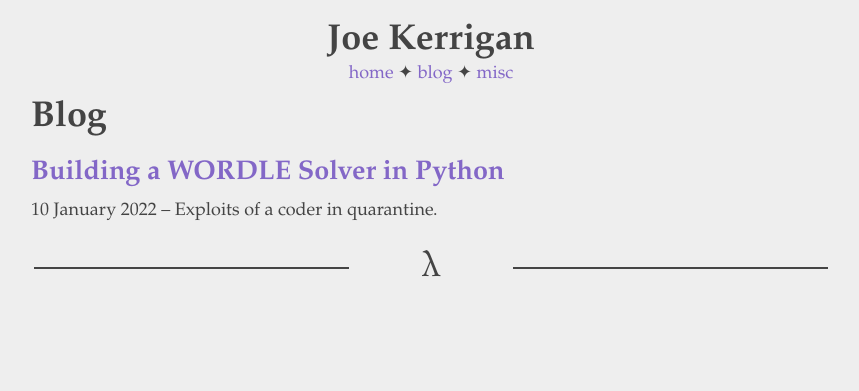
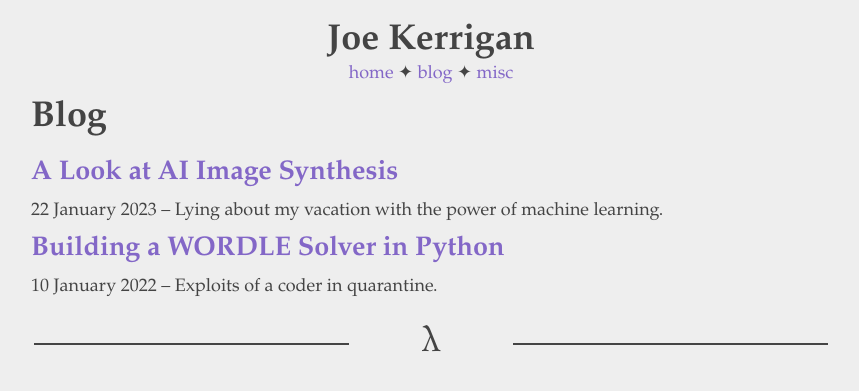
Before and after one commit to joek13/joek13.github.io, a Jekyll site: the page built from blog/index.html, in a window 1280 px wide. Shown: the top 391 px of the page, without its empty margins (209-1068 px from the left). Built offline with Jekyll 4.4.1, drawn with Linux system fonts in a browser that asks for light colours; part of the change alters nothing that is shown.

Commit message:
Add AI image synthesis blogpost

```diff
--- /dev/null
+++ b/_posts/2023-01-22-ai-image-synthesis.md
@@ -0,0 +1,252 @@
+---
+layout: post
+title: A Look at AI Image Synthesis
+description: Lying about my vacation with the power of machine learning.
+permalink: /blog/ai-image-synthesis
+---
+I recently returned home from travelling with friends to Ecuador, the Galapagos, and Costa Rica.
+Naturally, I filled my phone’s camera roll with many snapshots of the destinations’ scenic vistas and exotic wildlife. I couldn’t wait to amaze my leagues of content-starved Instagram followers with stunning travel photography.
+
+<figure>
+<img alt="Picture of Playa Biesanz (Biesanz Beach) in Manuel Antonio, Costa Rica" src="/img/manuel_antonio.jpeg" width="800" />
+<figcaption>An (undoctored) picture of Playa Biesanz in Manuel Antonio, Costa Rica.</figcaption>
+</figure>
+
+But my followers—loyal and numerous as they are—are not an easily-pleased bunch.
+With an entire Internet’s worth of content at their fingertips, my photos would have to *earn* their attention.
+Amateurish landscape photography just wouldn't cut it.
+
+Fortunately for me, today there exist *AI image synthesis* tools like [OpenAI's DALL-E](https://openai.com/blog/dall-e/).
+I upload my photo to their [online tool](https://labs.openai.com) and ask the model to add a "realistic looking sea monster" as well as "an alien UFO."
+In just a few keystrokes, even a fool like me can take an ordinary photo and imbue it with otherworldly excitement:
+
+<figure>
+<img alt="left: a sea lion sleeping on the beach at sunset; right: the same image with UFOs in the sky and a sea monster in the water" src="/img/sealion_dalle.jpeg" width="800" />
+<figcaption>
+    Left: an unedited photo of a sea lion on Santa Cruz Island, Galapagos. <br/>
+    Right: UFOs and sea monster inpainted using DALL-E.
+</figcaption>
+</figure>
+
+Despite my (admittedly) frivolous use case, image synthesis utilities like DALL-E have real disruptive potential.
+To an optimist, they are powerful tools that promise to enhance human creativity and drastically reduce the labor that goes into creating artwork.
+There are already [sizable Internet communities](#appendix-a-the-ai-art-scene) devoted to the creation of AI-generated art.
+
+On the other hand, there are legitimate concerns about these tools' potential for abuse and questions about the legal ownership of their outputs.
+Fundamental questions are unanswered, and they will only become more important as AI art grows in popularity.
+
+In this blog post, we'll take a first look at the rapidly developing world of AI image synthesis.
+We'll explore how generative AI works, and we'll discuss what's promising—and what's problematic—as new and better tools continue to be developed and released to the public.
+
+## How does it work?
+
+<figure>
+<img alt="A diagram. On the left, a textbox reading 'watercolor painting of the rotunda at the university of virginia. high quality artistic watercolor'. An arrow points rightward from the textbox to a watercolor painting of the rotunda." src="/img/text2img.png" width="800" />
+<figcaption>
+    Illustration of the text to image task.<br/>
+    Left: the prompt. Right: output of a Stable Diffusion model.
+</figcaption>
+</figure>
+
+Most image synthesis models are designed to perform the **text to image** task:
+given a text prompt written in natural language, generate a matching image.
+
+All image synthesis models are developed by training deep neural networks on large, labelled datasets.
+Researchers gather billions[^1] of images together with natural language captions.
+At train time, an optimizing algorithm asks the model to generate an image for each caption and pushes it towards outputs that are similar to the corresponding training image.
+
+[^1]: [Stable Diffusion](https://huggingface.co/CompVis/stable-diffusion-v1-1) was trained on [laion2B-EN](https://huggingface.co/datasets/laion/laion2B-en), a dataset consisting of over two billion labelled images.
+
+The specific mechanism to get from prompt to image varies from one model to another.
+OpenAI's DALL-E learns an internal, text-like *token* representation of images that their well-known sequence predictor [GPT-3](https://arxiv.org/abs/2005.14165) can understand. Given your prompt, GPT-3 predicts the matching image tokens much like your smartphone's predictive text, and DALL-E converts them to an image.
+
+GPT-3 is proprietary and training an alternative is prohibitively expensive for most organizations[^2].
+Following DALL-E's release, early open-source techniques like [@advadnoun's The Big Sleep](https://twitter.com/advadnoun/status/1351038053033406468?s=20&t=171dpQW3z_xtH-8jL8tz5A) sidestepped this by combining publicly available pre-trained models.
+Fully trained image generation networks like [BigGAN](https://arxiv.org/abs/1809.11096) were available, but they weren't designed to understand natural language prompts.
+On the other hand, [OpenAI's publicly available CLIP](https://openai.com/blog/clip/)—a model that predicts image captions—understands the relationship between images and language but only generates text.
+The Big Sleep marries the two: it uses feedback from CLIP to steer BigGAN towards generating images that match closely with the prompt.
+
+[^2]: In [their paper](https://arxiv.org/pdf/2005.14165.pdf), Brown et al. note that their largest model required 3,640 petaflop/s-days to train, or 3,640 days of continuous work for a single computer performing $$10^{15}$$ floating point operations per second.
+
+
+<figure>
+<img alt="left: a picture of a volcano over a lake. right: ai-generated japanese ukiyo-e print of the image on the left." src="/img/arenal.jpeg" width="800" />
+<figcaption>
+    Left: Arenal Volcano in Costa Rica. <br/>
+    Right: Stable Diffusion rendering of the volcano in the ukiyo-e style.
+</figcaption>
+</figure>
+
+
+More recently, models like [Stability's Stable Diffusion](https://stability.ai/blog/stable-diffusion-public-release) (open source) and [OpenAI's DALL-E 2](https://openai.com/dall-e-2/) (proprietary) have combined elements of CLIP with iterative *diffusion models*, a new kind of neural network that begins with a random image and gradually refines it to fit the prompt.
+
+<figure>
+<img alt="A diagram. On the left, a picture of purple flowers. An arrow pointing rightward towards an AI rendering of the flowers in an impressionist style. Below the arrow, a text box reading 'illustration of purple flowers in the style of claude monet, impressionist painting.'" src="/img/img2img.png" width="800" />
+<figcaption>
+    Illustration of the image to image task.<br/>
+    Left: the source image, flowers near Arenal Volcano in Costa Rica.<br/>
+    Right: output of a Stable Diffusion model.
+</figcaption>
+</figure>
+
+We can also repurpose these models to modify existing images rather than generate new ones outright.
+**Image to image** models accept both a source image and text prompt as input.
+Rather than generate an entirely new image to match the prompt, they merely transform the source image to match.
+Diffusion models, for instance, can be [easily adapted](https://mccormickml.com/2022/12/06/how-img2img-works/) by using the source image (instead of random noise) as a starting point for refinement towards the prompt.
+
+## Impressions and the good
+
+Creating images with the help of an AI feels simultaneously empowering and unusual.
+
+I am not a gifted visual artist. With some patience and careful prompt engineering, Stable Diffusion can execute on a concept much better than I could alone:
+
+<figure>
+<img alt="left: a poorly-down pixel art rendering of a tortoise. right: a much more appealing ai-generated sketch of a tortoise" src="/img/badart.png" width="800" />
+<figcaption>
+    Man vs. machine. Can you guess which image I created without help? <br/>
+    Source image: a Galapagos tortoise (not pictured).
+</figcaption>
+</figure>
+
+In this sense, generative AI unlocks a new kind of expression that I wouldn't otherwise have access to.
+It can have a similar effect on visual artists who *are* capable of realizing their visual concepts using existing tools;
+creating art can take hours or days. Stable Diffusion runs in under five minutes on my laptop.
+
+There's also a sense in which working with these tools feels strangely *collaborative*.
+I provide a source image and, with the prompt, suggest a general direction to take;
+however, specific artistic details of the final result are left up to the model.
+Its outputs can vary substantially even for almost identical prompts.
+
+<figure>
+<img alt="left: picture of a gothic cathedral; right: 5 ai-generated variations on that image in colorful illustrated style" src="/img/cathedral.png" width="800" />
+<figcaption>
+    Left: Basilica of the National Vow in Quito, Ecuador. <br/>
+    Right: Stable Diffusion-generated variations on the image attempting to mimic the style of Studio Ghibli.
+</figcaption>
+</figure>
+
+In practice this means the workflow for generating AI art is highly iterative.
+You write a prompt and see what the model generates.
+If you dislike something about the final product, you try to slightly tweak your prompt to correct it.
+Like collaborating with a human artist, you start by trading ideas and exchanging feedback.
+After several rounds of trial and error, you hope to converge some kind of shared vision.
+
+OpenAI's online interface calls DALL-E "your creative copilot," and I think that's a fair characterization.
+AI art is surprising and interesting and highly variable in quality. I rarely get exactly what I'm looking for on the first or even fifth try.
+Behind every successful AI art piece, I suspect, is a surprising amount of *human* creative oversight.
+
+It seems to me that these models are most useful as just one part of a larger, human creative process.
+They can function as dynamic, adaptive sources of inspiration and as effective tools for visual conceptualization.
+
+## Questions unanswered and other concerns
+
+The advent of generative AI raises important questions that remain essentially unaddressed.
+It's new technology, and we still don't understand all of the failure modes or potential for abuse.
+Here, I reflect on a few of the important problems that have been identified[^3].
+
+[^3]: For a more comprehensive review of some of the anticipated risks of image synthesis models, see OpenAI's [review](https://github.com/openai/dalle-2-preview/blob/main/system-card.md) of the risks identified for DALL-E 2.
+
+### Misinformation and deepfakes
+A [**deepfake**](https://en.wikipedia.org/wiki/Deepfake) is a kind of fake, AI-generated media artifact that depicts someone (like a [politician](https://www.youtube.com/watch?v=cQ54GDm1eL0) or [celebrity](https://www.youtube.com/watch?v=oxXpB9pSETo)) doing or saying something that they didn't in reality.
+Deepfakes' rise in prominence is concerning, and it doesn't take much effort to imagine a more nefarious use of generative AI than adding monsters and aliens to your travel photography.
+
+Purpose-built deepfake models for [swapping faces](https://arxiv.org/abs/2005.05535) and [mimicking voices](https://valle-demo.github.io/) already exist,
+but there are legitimate concerns that tools like DALL-E could be used by those seeking to deceive others.
+A first unfortunate truth is that an increase in the quality of AI-generated images of almost any kind will make it easier for bad actors to create intentionally misleading images like this one:
+
+<figure>
+<img alt="Picture of me standing on a metal bridge suspended over the rainforest. An AI-generated bird is sitting on my head." src="/img/bird.png" width="500" />
+<figcaption>
+    Me standing on a hanging bridge near Arenal Volcano, Costa Rica. The bird on my head was inpainted using DALL-E.
+</figcaption>
+</figure>
+
+Companies like OpenAI take efforts to limit their products' usefulness in disinformation campaigns[^4].
+It's a noble effort, but the technology is out there, so sufficiently motivated (and well-funded) entities can always train their own synthesis models without guardrails. It's only getting easier to pump out fake content algorithmically.
+The second unfortunate truth is that our best response is probably to embrace a radical skepticism when consuming media, especially on the Internet.
+
+[^4]: DALL-E 2 is [deliberately configured](https://github.com/openai/dalle-2-preview/blob/main/system-card.md#dis--and-misinformation) to forget faces in its training data, but researchers note that this approach isn't bulletproof.
+
+### Harmful bias
+It is well established that many AI systems [appear to suffer](https://hbr.org/2019/10/what-do-we-do-about-the-biases-in-ai) from harmful bias in many of the same ways humans do. Image synthesis models are no exception.
+
+The models are trained to predict the most likely image for a prompt, so they are highly susceptible to biases that appear in the training data.
+To give a (hardly empirical) illustration, I asked Stable Diffusion to generate "a doctor writing on a clipboard" and "a smiling receptionist in a fancy office photo realistic:"
+
+<figure>
+<img alt="Left: a white male-presenting doctor writing on a clipboard; right: a white female-presenting receptionist smiling" src="/img/stereotypes.png" width="800" />
+<figcaption>
+    Illustration of possible bias in models like Stable Diffusion.
+</figcaption>
+</figure>
+
+The results would appear to affirm American race and gender stereotypes.
+The doctor looks like a white man, while the receptionist looks like a white woman.
+Presumably, white men (resp. women) are overrepresented among images of doctors (receptionists) in Stable Diffusion's training dataset.
+
+Correcting for this kind of learned dataset bias is particularly difficult since the entire purpose of a machine learning algorithm is to detect and exploit statistical regularities in its training dataset.
+To the model, the fact that the doctors it sees are often (but not always) white men is no different from the fact that doctors it sees are often (but not always) wearing lab coats—even though only the second association is meaningful[^5].
+
+[^5]: For a neat visual demonstration of a neural network learning an unintended association, see the dumbbell example in [this Google blog post](https://ai.googleblog.com/2015/06/inceptionism-going-deeper-into-neural.html).
+
+This example illustrates why a diverse training set can be so important.
+Neural networks will seize upon whatever patterns they can detect;
+by collecting a wide variety of examples (e.g. doctors of many races and all genders), we make sure the patterns that *do* exist are actually meaningful.
+
+### Intellectual property
+So you've used an AI to create an awesome piece of artwork.
+But how can you be sure the model hasn't inadvertently plagiarized one of its training examples?
+And who has legal ownership of the model's output?
+
+Image synthesis tools' training images are collected by scraping pages on the public Internet[^6] without regard for how they are licensed.
+If a model reproduced one of its training examples, a user could unknowingly plagiarize from the original artist.
+These concerns have already prompted conflict in other domains:
+for instance, a [class-action lawsuit](https://spectrum.ieee.org/ai-code-generation-ownership) alleges that GitHub Copilot, a code-generating AI with similar architecture to DALL-E, violates the licenses of the public code it was trained on.
+
+[^6]: For instance, Stable Diffusion's [LAION](https://laion.ai/blog/laion-5b/) is generated from the comprehensive [Common Crawl](https://commoncrawl.org/).
+
+Since July 2022, OpenAI has granted DALL-E users [full rights to commercialize its outputs](https://openai.com/blog/dall-e-now-available-in-beta/).
+Similarly, Stable Diffusion's [license](https://huggingface.co/spaces/CompVis/stable-diffusion-license) grants full rights over generations to its users.
+But even still, the US Copyright Office has ruled that AI-generated content lacks "human authorship" and cannot be protected by copyright law.
+
+Users of AI image synthesis tools should keep in mind that the relationship between a model's training inputs and output image are complicated and not always well-understood.
+Even if you *are* permitted to monetize the outputs of a model, keep in mind that the intellectual property implications are fraught with unanswered questions.
+
+## Conclusion
+We're at an exciting time for AI.
+It feels like we're seeing generative breakthroughs (most recently, [ChatGPT](https://openai.com/blog/chatgpt/)) almost every month, and there is no shortage of excited, clever people ready to explore what is possible with these new technologies.
+
+Image synthesis models have achieved impressive results at a rapid rate of development.
+For the particularly exploratory creative, I believe these tools have already shown their potential as part of the design process.
+But all users—and particularly those who seek to commercialize AI creations—should be wary of the risks, legal and otherwise.
+Like many other disruptive emerging technologies, AI image synthesis models can improve faster than the rest of us can reckon with the consequences.
+
+## Appendix A: The AI Art Scene
+
+Are you interested in seeing others' AI-generated artwork or perhaps making some of your own?
+There are large online groups dedicated to discussing and sharing AI art.
+A few resources I'm aware of:
+
+- [r/aiArt](https://www.reddit.com/r/aiArt/) on Reddit
+- [Midjourney](https://midjourney.com/home/?callbackUrl=%2Fapp%2F)'s [community on Discord](https://discord.gg/midjourney)
+- Berkeley machine learning blogger Charlie Snell's [list of notable AI art Twitter accounts](https://ml.berkeley.edu/blog/posts/clip-art/#relevant-twitter-accounts)
+
+## Acknowledgements
+Thanks to the [Jefferson Scholars Foundation](https://www.jeffersonscholars.org/)'s independent travel stipend for making my trip to Latin America possible.
+
+## References
+- Charlie Snell's [Alien Dreams: An Emerging Art Scene](https://ml.berkeley.edu/blog/posts/clip-art/) blog post.
+- Charlie Snell's [DALL-E Explained](https://ml.berkeley.edu/blog/posts/vq-vae/) series.
+- [Zero-Shot Text-to-Image Generation](https://arxiv.org/abs/2102.12092), the whitepaper for DALL-E.
+- [Hierarchical Text-Conditional Image Generation with CLIP Latents](http://arxiv.org/abs/2204.06125), the whitepaper for DALL-E 2.
+- [High Resolution Image Synthesis with Latent Diffusion Models](http://arxiv.org/abs/2112.10752), the whitepaper for Stable Diffusion.
+- Jay Alammar's [The Illustrated Stable Diffusion](https://jalammar.github.io/illustrated-stable-diffusion/).
+
+Tools I used to generate images for this post:
+- OpenAI's [online tool](https://labs.openai.com) for editing photos with DALL-E.
+- [DiffusionBee](https://diffusionbee.com/), a free and open-source desktop interface for Stable Diffusion.
+
+## Footnotes
+
+<script src="https://polyfill.io/v3/polyfill.min.js?features=es6"></script>
+<script id="MathJax-script" async src="https://cdn.jsdelivr.net/npm/mathjax@3/es5/tex-mml-chtml.js"></script>
--- a/_sass/post.scss
+++ b/_sass/post.scss
@@ -7,7 +7,7 @@ img {
     margin-left: auto;
     margin-right: auto;
 
-    max-width: 80%;
+    max-width: 100%;
 }
 
 figcaption {
```
Also changed, not shown: img/arenal.jpeg (added), img/badart.png (added), img/stereotypes.png (added), 7 other files.
